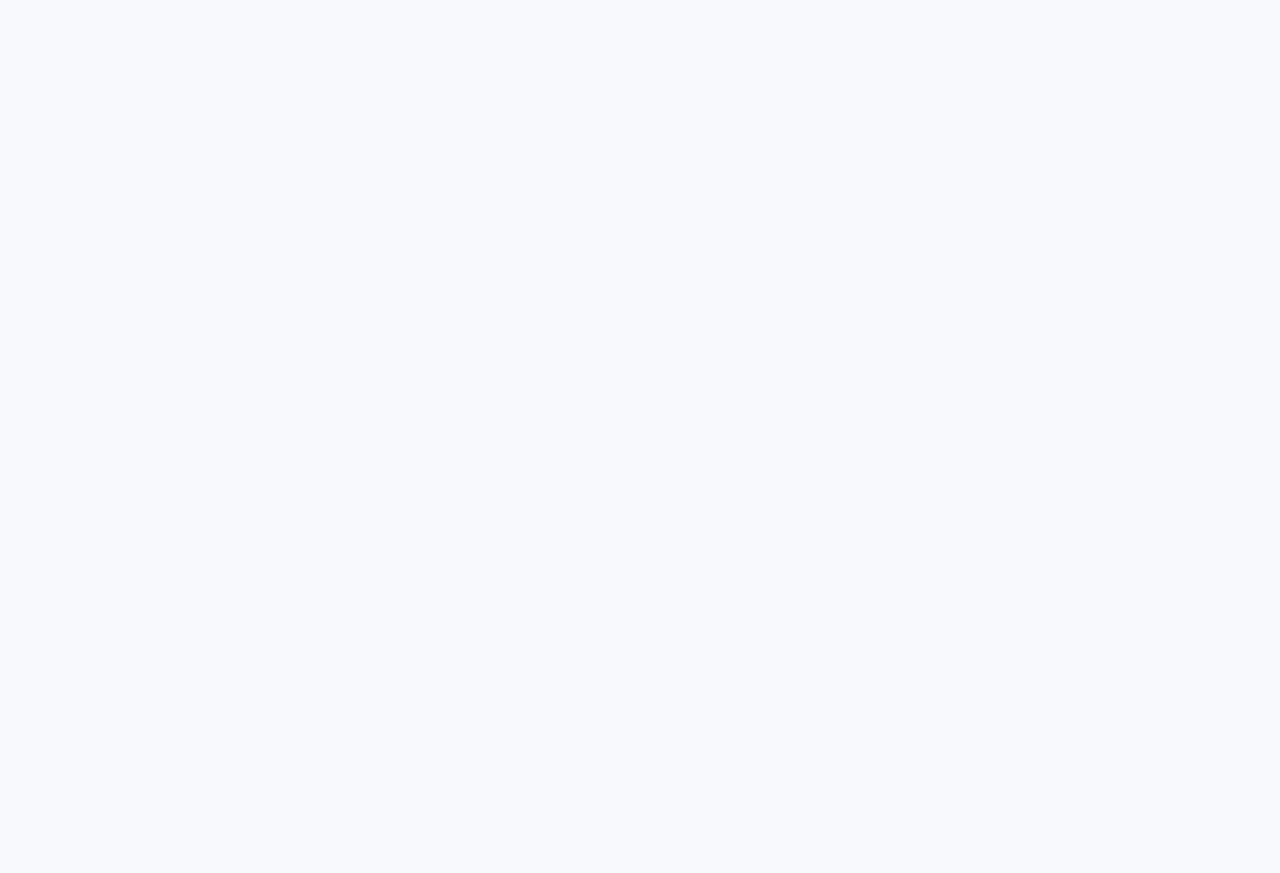
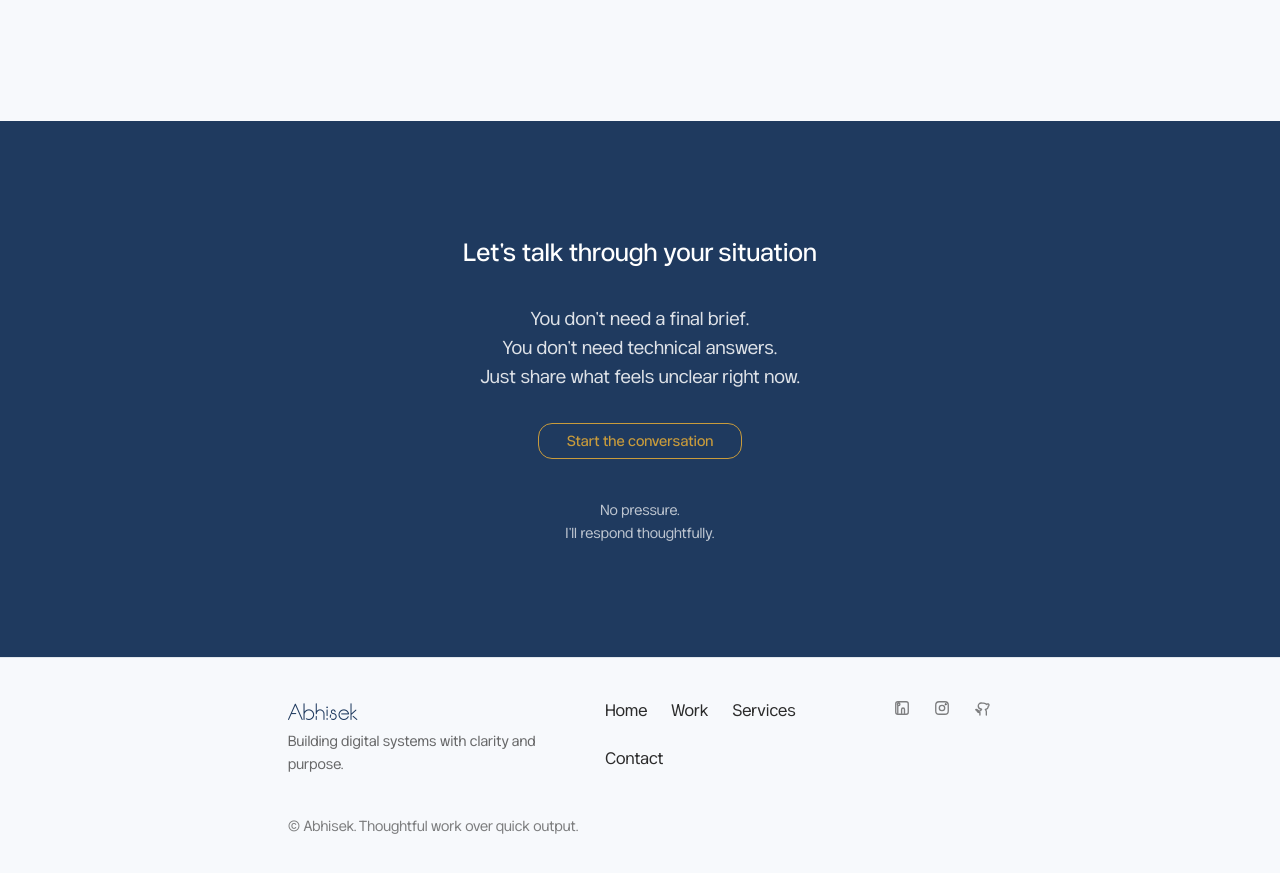
Before and after one commit to abhisekmohantychinua/mohantyabhisek, a Next.js app: page / in a window 1280 px wide. Shown: the part 3100-3973 px from the top of the page. Before the commit the page ends 3221 px from the top, so only its background shows below. Built offline with nearby package versions, Linux system fonts and the light colour scheme; a web font is replaced by a local one.

Commit message:
Add Footer and Call-to-Action components with styles; integrate into Home page

```diff
--- a/src/app/globals.css
+++ b/src/app/globals.css
@@ -336,6 +336,74 @@
     @apply h-2 w-3;
   }
 
+  /* Footer – quiet signature at the bottom */
+  .footer {
+    @apply w-full bg-transparent;
+  }
+
+  .footer-divider {
+    @apply w-full h-px bg-primary/10 mb-10;
+  }
+
+  .footer-container {
+    @apply container mx-auto px-6 lg:px-8 max-w-3xl;
+    @apply pb-14 md:pb-16;
+  }
+
+  .footer-top {
+    @apply flex flex-col gap-10 md:flex-row md:items-start md:justify-between;
+  }
+
+  .footer-identity {
+    @apply space-y-3 max-w-sm;
+  }
+
+  .footer-logo {
+    @apply text-2xl font-semibold font-break text-primary tracking-tight;
+  }
+
+  .footer-tagline {
+    @apply text-sm text-foreground/70 font-sans leading-relaxed;
+  }
+
+  .footer-nav {
+    @apply flex flex-wrap items-center gap-5 md:gap-6;
+  }
+
+  .footer-nav-link {
+    @apply relative text-base text-foreground font-sans transition-colors duration-200;
+    @apply after:absolute after:bottom-[-4px] after:left-0 after:h-0.5 after:w-0 after:bg-secondary after:transition-all after:duration-300 after:ease-out;
+  }
+
+  .footer-nav-link:hover {
+    @apply after:w-full;
+  }
+
+  .footer-social {
+    @apply flex items-center gap-5 text-foreground/60;
+  }
+
+  .footer-social a {
+    @apply inline-flex items-center justify-center transition-opacity duration-200;
+  }
+
+  .footer-social a:hover {
+    @apply opacity-100;
+  }
+
+  .footer-icon {
+    @apply h-5 w-5 stroke-current;
+  }
+
+  .footer-bottom {
+    @apply mt-10;
+  }
+
+  .footer-meta {
+    @apply text-sm text-foreground/60 font-sans leading-relaxed;
+    @apply text-center md:text-left;
+  }
+
   /*
    * Global Animation Keyframes
    * Designed to feel human and natural across all components
--- a/src/app/layout.tsx
+++ b/src/app/layout.tsx
@@ -1,6 +1,7 @@
 import type { Metadata } from "next";
 import "./globals.css";
 import Navbar from "@/components/shared/navbar";
+import Footer from "@/components/shared/footer";
 
 export const metadata: Metadata = {
   title: "Create Next App",
@@ -19,6 +20,7 @@ export default function RootLayout({
           <Navbar />
         </header>
         <main>{children}</main>
+        <Footer />
       </body>
     </html>
   );
--- a/src/app/page.tsx
+++ b/src/app/page.tsx
@@ -2,6 +2,8 @@ import Hero from "@/features/home/hero";
 import Problem from "@/features/home/problem";
 import Thinking from "@/features/home/thinking";
 import Services from "@/features/home/services";
+import Cta from "@/features/home/cta";
+import Footer from "@/components/shared/footer";
 
 export default function Home() {
   return (
@@ -10,6 +12,7 @@ export default function Home() {
       <Problem />
       <Thinking />
       <Services />
+      <Cta />
     </>
   );
 }
--- /dev/null
+++ b/src/components/shared/footer/index.tsx
@@ -0,0 +1,125 @@
+import Link from "next/link";
+
+const navLinks = [
+  { name: "Home", href: "/" },
+  { name: "Work", href: "/work" },
+  { name: "Services", href: "/#services" },
+  { name: "Contact", href: "/contact" },
+];
+
+const socials = [
+  {
+    name: "LinkedIn",
+    href: "https://www.linkedin.com/",
+    icon: (
+      <svg
+        className="footer-icon"
+        viewBox="0 0 24 24"
+        fill="none"
+        aria-hidden="true"
+      >
+        <path
+          d="M6.94 9.5V18M11.5 18V13.75C11.5 12.7835 12.2835 12 13.25 12C14.2165 12 15 12.7835 15 13.75V18M9.5 7.5C9.5 8.32843 8.82843 9 8 9C7.17157 9 6.5 8.32843 6.5 7.5C6.5 6.67157 7.17157 6 8 6C8.82843 6 9.5 6.67157 9.5 7.5Z"
+          strokeWidth="1.6"
+          strokeLinecap="round"
+          strokeLinejoin="round"
+        />
+        <rect
+          x="4.5"
+          y="4.5"
+          width="15"
+          height="15"
+          rx="2.5"
+          strokeWidth="1.6"
+        />
+      </svg>
+    ),
+  },
+  {
+    name: "Instagram",
+    href: "https://www.instagram.com/",
+    icon: (
+      <svg
+        className="footer-icon"
+        viewBox="0 0 24 24"
+        fill="none"
+        aria-hidden="true"
+      >
+        <rect x="4.5" y="4.5" width="15" height="15" rx="4" strokeWidth="1.6" />
+        <circle cx="12" cy="12" r="3.25" strokeWidth="1.6" />
+        <circle cx="16.5" cy="7.5" r="0.9" fill="currentColor" />
+      </svg>
+    ),
+  },
+  {
+    name: "GitHub",
+    href: "https://github.com/",
+    icon: (
+      <svg
+        className="footer-icon"
+        viewBox="0 0 24 24"
+        fill="none"
+        aria-hidden="true"
+      >
+        <path
+          d="M9.5 20.5C9.5 19.9477 9.5 18.5 9.5 17.25C7.5 17.75 6.5 16.5 6 15.5C5.5 14.5 4.5 14.25 4.5 14C4.5 13.75 5.5 13.75 6 14C6.5 14.25 7.25 15.5 8.5 15.75C9.27614 15.75 10 15.5 10.5 15.25C10.6024 14.553 10.9659 13.9193 11.5 13.5C9.5 13.25 7.5 12.5 7.5 9.5C7.5 8.57174 7.86875 7.6815 8.52513 7.02513C9.1815 6.36875 10.0717 6 11 6C11.3975 5.99935 11.7925 6.06009 12.17 6.18C13.1872 6.00354 14.2341 6.05584 15.2261 6.33349C16.218 6.61115 17.1251 7.10686 17.875 7.78C17.875 7.78 18.125 7.03 18.75 7.03C18.875 7.03 18.996 7.043 19.115 7.068C19.234 7.093 19.35 7.129 19.46 7.175C19.57 7.221 19.675 7.277 19.772 7.343C19.869 7.409 19.958 7.484 20.036 7.566C20.114 7.648 20.181 7.737 20.235 7.831C20.289 7.925 20.329 8.024 20.355 8.126C20.381 8.228 20.393 8.333 20.39 8.438C20.39 8.75 20.25 9.75 19.5 10.03C19.5 11.0157 19.1366 11.9646 18.4853 12.6712C17.834 13.3778 16.9427 13.7875 16 13.81C16.4236 14.187 16.7549 14.6564 16.965 15.1824C17.1751 15.7085 17.2577 16.2771 17.206 16.84C17.206 18.25 17.206 19.5 17.206 20.5"
+          strokeWidth="1.6"
+          strokeLinecap="round"
+          strokeLinejoin="round"
+        />
+      </svg>
+    ),
+  },
+];
+
+export default function Footer() {
+  return (
+    <footer className="footer" role="contentinfo">
+      <div className="footer-divider" aria-hidden="true" />
+
+      <div className="footer-container">
+        <div className="footer-top">
+          <div className="footer-identity">
+            <Link href="/" className="footer-logo" aria-label="Abhisek home">
+              Abhisek
+            </Link>
+            <p className="footer-tagline">
+              Building digital systems with clarity and purpose.
+            </p>
+          </div>
+
+          <nav className="footer-nav" aria-label="Footer navigation">
+            {navLinks.map((item) => (
+              <Link
+                key={item.name}
+                href={item.href}
+                className="footer-nav-link"
+              >
+                {item.name}
+              </Link>
+            ))}
+          </nav>
+
+          <div className="footer-social" aria-label="Social links">
+            {socials.map((item) => (
+              <Link
+                key={item.name}
+                href={item.href}
+                className="footer-social-link"
+                aria-label={item.name}
+              >
+                {item.icon}
+              </Link>
+            ))}
+          </div>
+        </div>
+
+        <div className="footer-bottom">
+          <p className="footer-meta">
+            © Abhisek. Thoughtful work over quick output.
+          </p>
+        </div>
+      </div>
+    </footer>
+  );
+}
--- /dev/null
+++ b/src/components/shared/footer/styles.css
@@ -0,0 +1,74 @@
+@reference "../../app/globals.css";
+
+.footer {
+  @apply w-full bg-transparent;
+}
+
+.footer-divider {
+  @apply w-full h-px bg-primary/10 mb-10;
+}
+
+.footer-container {
+  @apply container mx-auto px-6 lg:px-8 max-w-3xl;
+  @apply pb-14 md:pb-16;
+}
+
+.footer-top {
+  @apply flex flex-col gap-10 md:flex-row md:items-start md:justify-between;
+}
+
+.footer-identity {
+  @apply space-y-3 max-w-sm;
+}
+
+.footer-logo {
+  @apply text-2xl font-semibold font-break text-primary tracking-tight;
+}
+
+.footer-tagline {
+  @apply text-sm text-foreground/70 font-sans leading-relaxed;
+}
+
+.footer-nav {
+  @apply flex flex-wrap items-center gap-5 md:gap-6;
+}
+
+.footer-nav-link {
+  @apply relative text-base text-foreground font-sans transition-colors duration-200;
+  @apply after:absolute after:bottom-[-4px] after:left-0 after:h-0.5 after:w-0 after:bg-secondary after:transition-all after:duration-300 after:ease-out;
+}
+
+.footer-nav-link:hover {
+  @apply after:w-full;
+}
+
+.footer-social {
+  @apply flex items-center gap-5 text-foreground/60;
+}
+
+.footer-social a {
+  @apply inline-flex items-center justify-center transition-opacity duration-200;
+}
+
+.footer-social a:hover {
+  @apply opacity-100;
+}
+
+.footer-icon {
+  @apply h-5 w-5 stroke-current;
+}
+
+.footer-bottom {
+  @apply mt-10;
+}
+
+.footer-meta {
+  @apply text-sm text-foreground/60 font-sans leading-relaxed;
+  @apply text-center md:text-left;
+}
+
+@media (max-width: 639px) {
+  .footer-container {
+    @apply px-6;
+  }
+}
--- /dev/null
+++ b/src/features/home/cta/index.tsx
@@ -0,0 +1,36 @@
+import { Button } from "@/components/ui/button";
+import "./styles.css";
+
+export default function Cta() {
+  return (
+    <section className="cta-section" aria-labelledby="cta-heading">
+      <div className="cta-inner">
+        <h2 id="cta-heading" className="cta-heading">
+          Let&apos;s talk through your situation
+        </h2>
+
+        <p className="cta-copy" aria-label="What to share">
+          You don&apos;t need a final brief.
+          <br />
+          You don&apos;t need technical answers.
+          <br />
+          Just share what feels unclear right now.
+        </p>
+
+        <Button
+          className="cta-button"
+          type="button"
+          aria-label="Start the conversation"
+        >
+          Start the conversation
+        </Button>
+
+        <p className="cta-reassure" aria-label="Response reassurance">
+          No pressure.
+          <br />
+          I&apos;ll respond thoughtfully.
+        </p>
+      </div>
+    </section>
+  );
+}
--- /dev/null
+++ b/src/features/home/cta/styles.css
@@ -0,0 +1,47 @@
+@reference "../../../app/globals.css";
+
+/* Calm, full-width invitation with centered narrow column */
+.cta-section {
+  @apply w-full bg-primary text-primary-foreground;
+  @apply py-24 md:py-28;
+}
+
+.cta-inner {
+  @apply container mx-auto px-6 lg:px-8;
+  @apply max-w-2xl text-center flex flex-col items-center;
+  @apply gap-8;
+}
+
+.cta-heading {
+  @apply text-xl md:text-2xl font-medium font-sans leading-relaxed;
+}
+
+.cta-copy {
+  @apply text-base md:text-lg font-sans leading-relaxed text-primary-foreground/85;
+  @apply space-y-2;
+}
+
+.cta-button {
+  @apply border border-accent text-accent bg-transparent font-sans;
+  @apply px-7 py-3 rounded-xl;
+  @apply transition-all duration-300 ease-out;
+  @apply hover:bg-accent hover:text-primary;
+  @apply focus-visible:outline-none focus-visible:ring-2 focus-visible:ring-accent/40 focus-visible:ring-offset-2 focus-visible:ring-offset-primary;
+  @apply active:translate-y-0.5;
+}
+
+.cta-reassure {
+  @apply text-sm font-sans text-primary-foreground/70 leading-relaxed;
+  @apply mt-2;
+}
+
+/* Breathing room tuning on small screens */
+@media (max-width: 639px) {
+  .cta-section {
+    @apply py-20;
+  }
+
+  .cta-button {
+    @apply px-6 py-3;
+  }
+}
```
